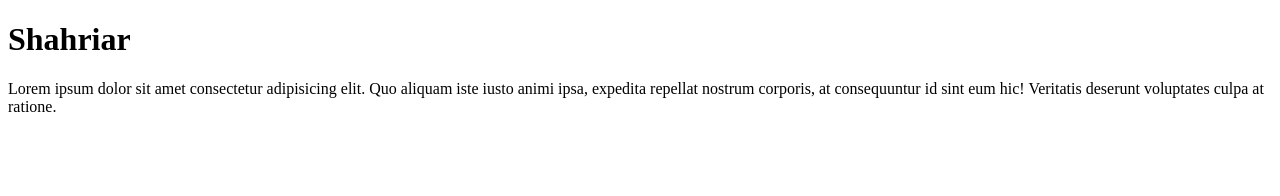
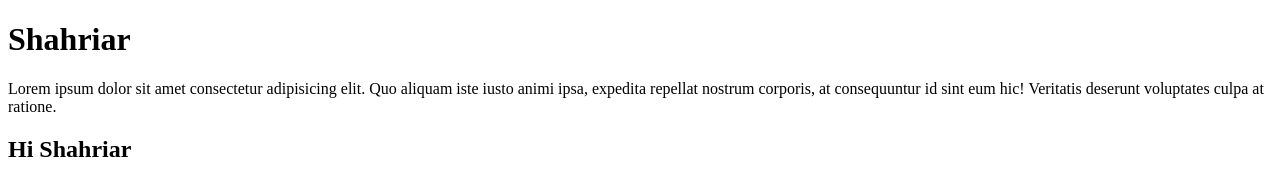
Before and after one commit to shahriarhossa/first-project, a plain HTML site: page index.html in a window 1280 px wide. Drawn offline with Linux system fonts and the light colour scheme.

Commit message:
Update index.html

```diff
--- a/index.html
+++ b/index.html
@@ -8,5 +8,6 @@
 <body>
     <h1>Shahriar</h1>
     <p>Lorem ipsum dolor sit amet consectetur adipisicing elit. Quo aliquam iste iusto animi ipsa, expedita repellat nostrum corporis, at consequuntur id sint eum hic! Veritatis deserunt voluptates culpa at ratione.</p>
+    <h2>Hi Shahriar</h2>
 </body>
 </html>
```
